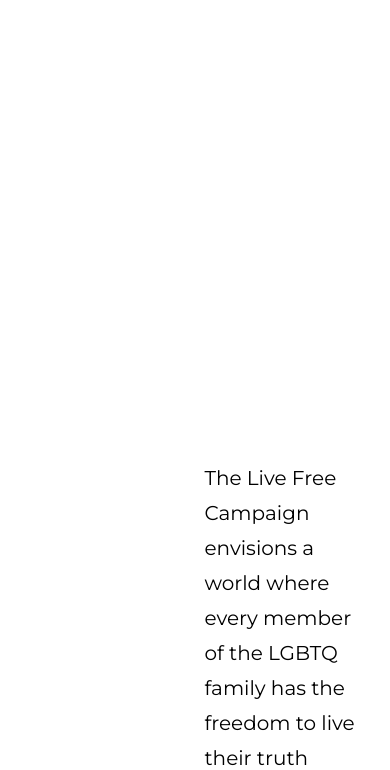
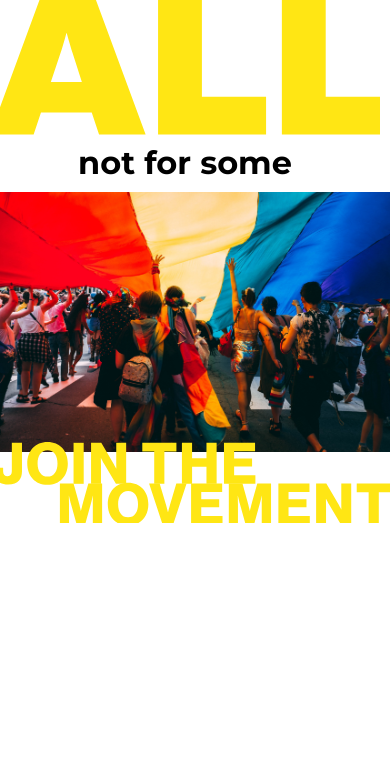
Before and after one commit to keshavjain235/Live-Free-Campaign, a plain HTML site: page index.html in a window 390 px wide. Shown: the part 749-1519 px from the top of the page. After the commit the page ends 1276 px from the top, so only its background shows below. Drawn offline with nearby package versions, Linux system fonts and the light colour scheme.

Commit message:
update for mobile

```diff
--- a/index.html
+++ b/index.html
@@ -30,10 +30,10 @@
     </div>
 
     <div id="content">
-        <div id="video">
+        <div id="video" class="col-lg-6 col-md-6">
             <video src="media/production ID_4832148.mp4" width="480" autoplay loop muted></video>
         </div>
-        <div id="quotes">
+        <div id="quotes" class="col-lg-6 col-md-6">
             <p>
                 The Live Free Campaign envisions a world where every member of the LGBTQ family has the freedom to live their truth without fear
                 , and with equality under the law. We empower our members and supporters to mobilize against attacks on the most marginalized
--- a/main.css
+++ b/main.css
@@ -107,6 +107,7 @@
     width: 55%;
     margin-right: 10px;
     margin-top: 100px;
+    margin-bottom: 0;
     z-index: 1000;
     margin-left: -100px;
 }
@@ -114,10 +115,10 @@
 #upper {
     margin: 0;
     width: 100%;
-    background: linear-gradient(180deg, rgba(184, 223, 239, 0.75) 14.06%, rgba(102, 169, 218, 0.5) 43.75%, rgba(113, 161, 218, 0.25) 72.92%, rgba(54, 146, 175, 0) 100%);
+    /* background: linear-gradient(180deg, rgba(184, 223, 239, 0.75) 14.06%, rgba(102, 169, 218, 0.5) 43.75%, rgba(113, 161, 218, 0.25) 72.92%, rgba(54, 146, 175, 0) 100%); */
     height: 100%;
-    float: left;
-    padding-top: 100px;
+    min-height: 335px;
+    position: relative;
 }
 
 #lower {
@@ -133,4 +134,53 @@
 
 #upper>span {
     width: 100%;
+    bottom: 0;
+    position: absolute;
 }
+
+@media only screen and (max-width : 1024px) {
+    .nav-items a {
+        margin-left: 1%;
+        font-size: 70%;
+    }
+
+    #video {
+        width: 100%;
+        height: max-content;
+    }
+
+    #quotes {
+        text-align: center;
+        width: 100%;
+        height: max-content;
+    }
+
+    #quotes>p {
+        padding-top: 50px;
+    }
+
+    #quotes>h1 {
+        float: left;
+        text-align: center;
+        margin-top: 50px;
+        width: 100%;
+        left: 50%;
+        margin-left: 0;
+        margin-right: auto;
+        right: auto;
+        position: static;
+        overflow: visible;
+        height: max-content;
+    }
+
+    #lower {
+        padding-top: 0;
+        /* margin-top: 150px; */
+        float: left;
+        height: max-content;
+    }
+
+    #upper {
+        height: max-content;
+    }
+}
```
